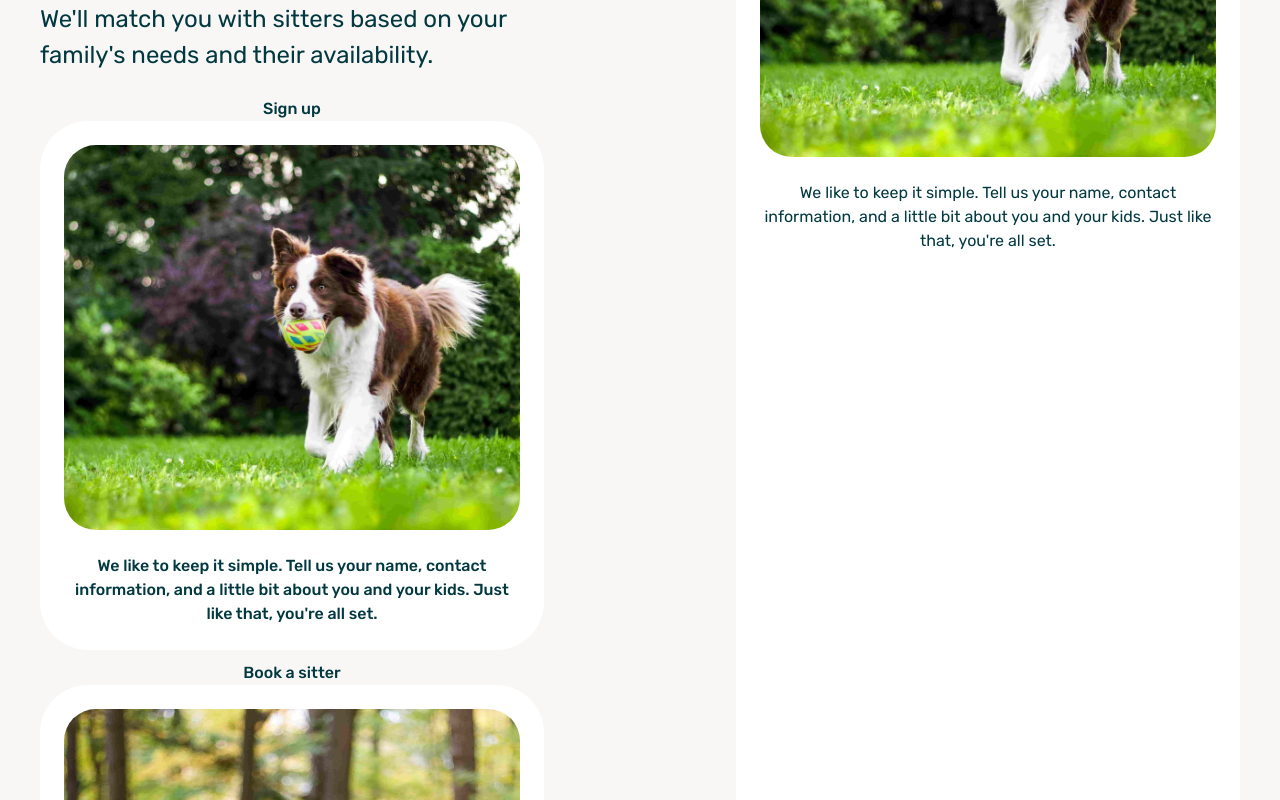
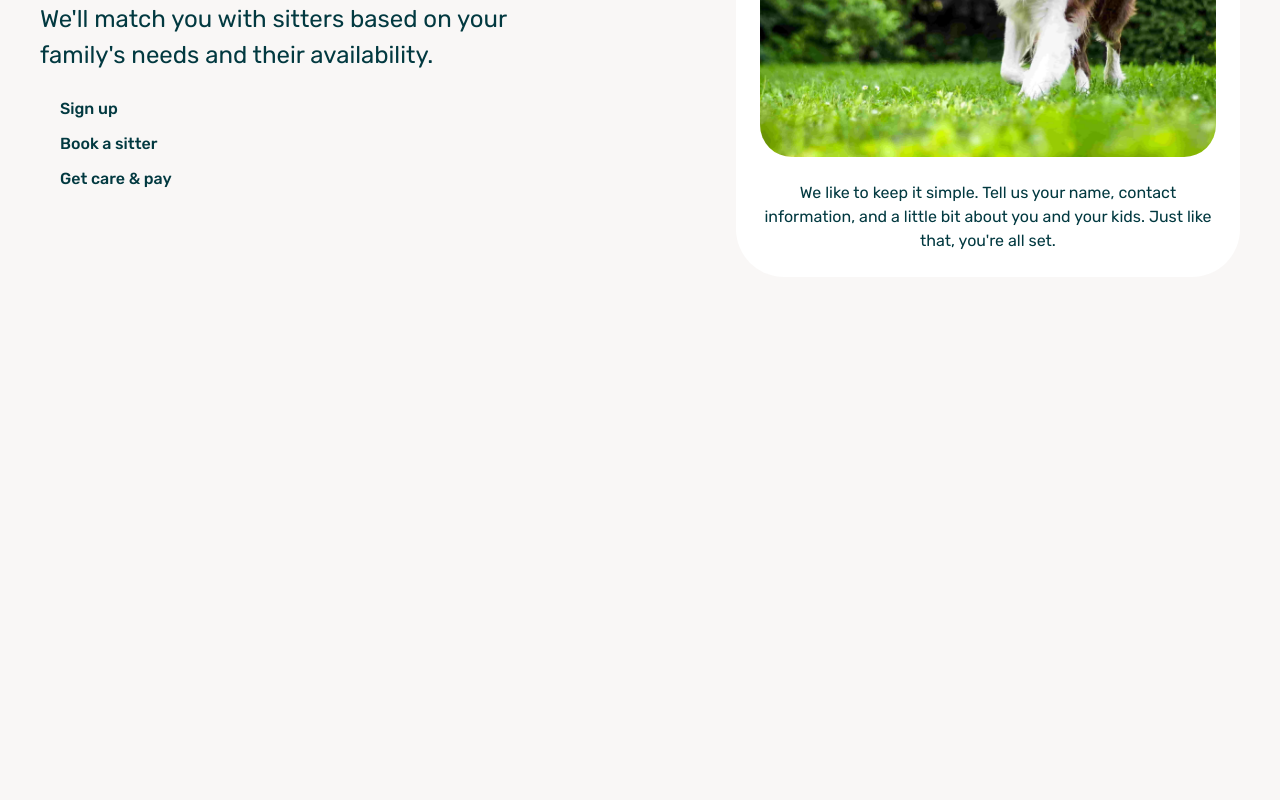
Before and after one commit to samsonc89/otter-replica, a React (Vite) app: page / in a window 1280 px wide. Shown: the part 1340-2140 px from the top of the page. After the commit the page ends 1697 px from the top, so only its background shows below. Built offline with nearby package versions, Linux system fonts and the light colour scheme.

Commit message:
Fix classname typo

```diff
--- a/src/components/How/TabCard.jsx
+++ b/src/components/How/TabCard.jsx
@@ -1,10 +1,10 @@
 /* eslint-disable react/prop-types */
 import "./tabCard.css";
 
-const TabCard = ({ props }) => {
+const TabCard = ({ props, extraClass }) => {
   return (
-    <div className="how-tab-content-wrapper active-content">
-      <div className="how--tab-image-wrapper">
+    <div className={`how-tab-content-wrapper ${extraClass}`}>
+      <div className="how-tab-image-wrapper">
         <img src={props.img} className="tab-image" />
       </div>
       <div className="how-tab-text-wrapper">
```
